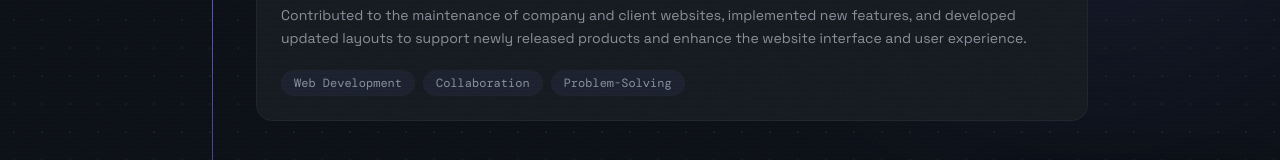
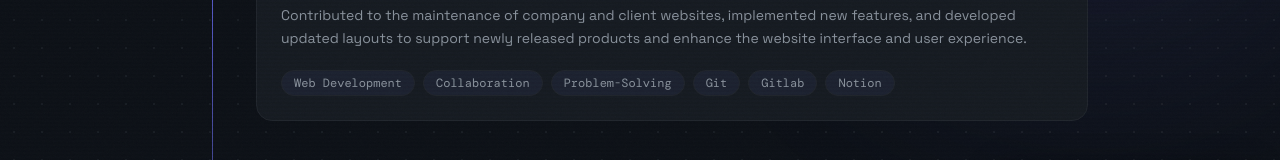
Before and after one commit to Jemsdiggory/my-portfolio, a Next.js app: page /experience in a window 1280 px wide. Shown: the part 498-658 px from the top of the page. Built offline with nearby package versions, Linux system fonts and the light colour scheme; a web font is replaced by a local one.

Commit message:
hotfix: add new content to tags in experience

```diff
--- a/app/experience/page.js
+++ b/app/experience/page.js
@@ -11,7 +11,7 @@ const experiences = [
     role: "Web Developer Intern",
     description:
       "Contributed to the maintenance of company and client websites, implemented new features, and developed updated layouts to support newly released products and enhance the website interface and user experience.",
-    tags: ["Web Development", "Collaboration", "Problem-Solving"],
+    tags: ["Web Development", "Collaboration", "Problem-Solving", "Git", "Gitlab", "Notion"],
   },
   {
     year: "2024 — Present",
@@ -20,7 +20,7 @@ const experiences = [
     role: "Game Programmer",
     description:
       "Collaborated in a team of 4 to develop an atmospheric narrative game using Unity, contributing to gameplay programming, optimization, and bug fixing, while gaining experience in version control and agile development practices.",
-    tags: ["Game Development", "Time Management", "Teamwork"],
+    tags: ["Game Development", "Time Management", "Teamwork", "Unity", "C#", "Notion", "Github"],
   },
   {
     year: "2024 — 2025",
```
